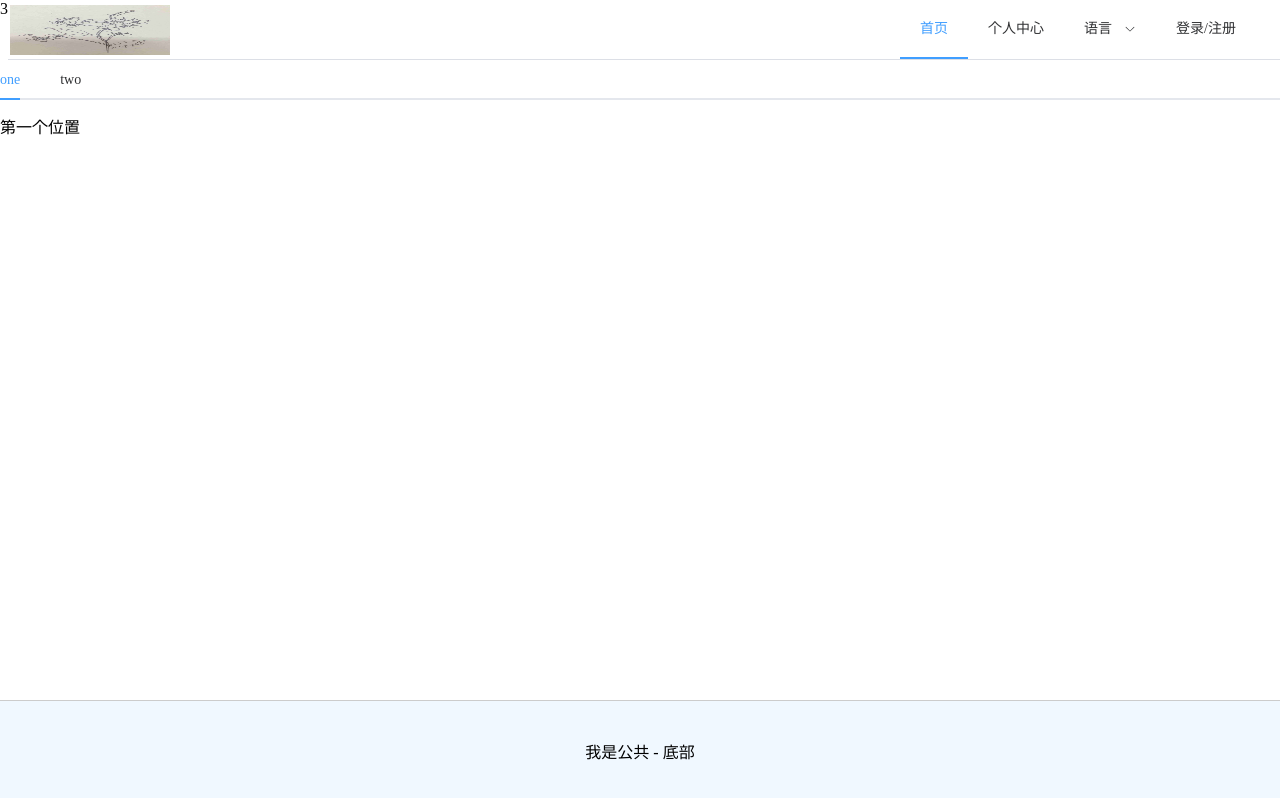
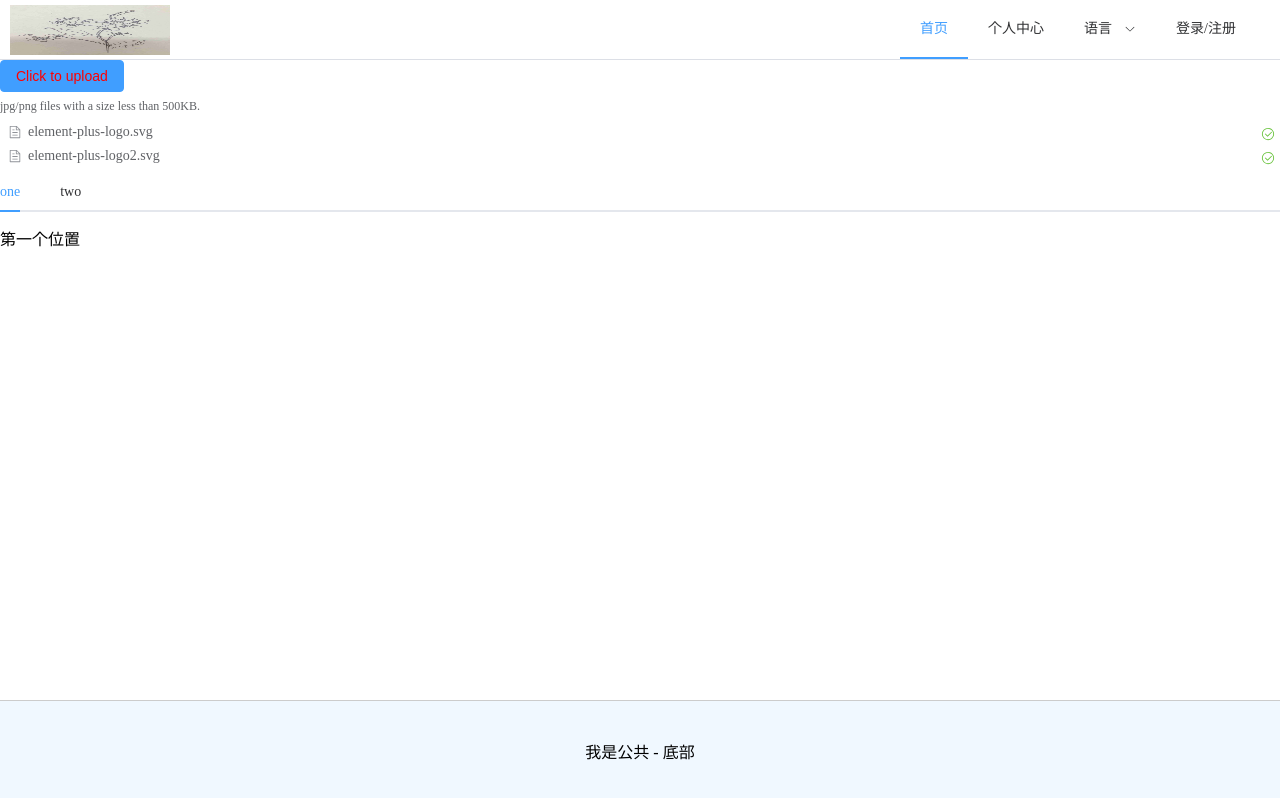
Before and after one commit to linlincat/vueSSR, a Vue app in the folder vue-ssr/: page /home in a window 1280 px wide. Shown: the top 798 px of the page. Built offline with nearby package versions, Linux system fonts and the light colour scheme.

Commit message:
添加vuex对TS的支持

```diff
--- a/vue-ssr/components.d.ts
+++ b/vue-ssr/components.d.ts
@@ -33,6 +33,7 @@ declare module '@vue/runtime-core' {
     ElTabPane: typeof import('element-plus/es')['ElTabPane']
     ElTabs: typeof import('element-plus/es')['ElTabs']
     ElTimePicker: typeof import('element-plus/es')['ElTimePicker']
+    ElUpload: typeof import('element-plus/es')['ElUpload']
     RouterLink: typeof import('vue-router')['RouterLink']
     RouterView: typeof import('vue-router')['RouterView']
   }
--- a/vue-ssr/src/App.vue
+++ b/vue-ssr/src/App.vue
@@ -1,40 +1,44 @@
 <script setup lang="ts">
+
+import { useStore } from '@/store';
 import { useRoute } from 'vue-router'
 import CommonHeader from '@/components/layout/commonHeader.vue'
 /**
  * 官网提供的element-plus/es/dist/lang路径没有type类型描述
  * 引入国际化element-plus/es/locale/lang
  */
-import zhCn from "element-plus/es/locale/lang/zh-cn";
-import en from "element-plus/es/locale/lang/en";
-import { ref } from 'vue';
-import { useI18n } from 'vue-i18n'
+// import zhCn from "element-plus/es/locale/lang/zh-cn";
+// import en from "element-plus/es/locale/lang/en";
+// import { ref } from 'vue';
+// import { useI18n } from 'vue-i18n'
 import CommonFooter from './components/layout/commonFooter.vue';
+import { key } from './store';
 // const value2 = ref('');
-const locale = ref(zhCn);
+// const locale = ref(zhCn);
 /**
  * locale是createI18n下的locale
  * locale.value是修改ele组件内部的国际化
  * localeLanguage修改的是自定义配置的国际化- 修改locale: "en|zh",
  * 在通过useI18n获取到message下的对应国际化信息
  */
-const { locale: localeLanguage } = useI18n();
-const changeLang = (lang: any) => {
-  locale.value = lang
-  // 进入页面拿到的是定义的默认语言,异步请求有延迟
-  // 子组件拿到的数据也是默认语言
-  localeLanguage.value = lang.name
-}
+// const { locale: localeLanguage } = useI18n();
+// const changeLang = (lang: any) => {
+//   locale.value = lang
+//   // 进入页面拿到的是定义的默认语言,异步请求有延迟
+//   // 子组件拿到的数据也是默认语言
+//   localeLanguage.value = lang.name
+// }
 
 // 定义的阶段route 拿到的fullPath是 ‘/’
 // 当页面组件加载完成后才能真正的拿到当前的路由路径
 const route = useRoute()
+const store = useStore()
 </script>
 
 <template>
   <!-- 国际化标签 -->
   <!-- :locale ele组件国际化 -->
-  <el-config-provider :locale="locale">
+  <el-config-provider :locale="store.state.locale">
     <!-- 公共头部 -->
     <CommonHeader v-show="route.fullPath.indexOf('login') === -1" @changeLang="changeLang" />
     <!-- 主体 -->
--- a/vue-ssr/src/components/layout/commonHeader.vue
+++ b/vue-ssr/src/components/layout/commonHeader.vue
@@ -1,37 +1,41 @@
 <script setup lang="ts">
 
-import { getLanguage, IResult, saveLangeuage } from '@/api/index'
+import { getLanguage, IResult } from '@/api/index'
 import { ref, defineEmits, defineProps, onMounted, getCurrentInstance } from 'vue';
-import { useStore } from 'vuex';
 import zhCn from "element-plus/es/locale/lang/zh-cn"
 import en from 'element-plus/es/locale/lang/en'
 
 import { useI18n, } from "vue-i18n";
 import router from '@/router';
 import { userLogout } from '@/api/login';
+import { useStore } from '@/store';
+
 
 const { proxy }: any = getCurrentInstance()
-const status = localStorage.getItem("useStatus")
 const store = useStore()
-// 国际化
-const { t } = useI18n()
 
 onMounted(() => {
-  // toGetLanguage()
+  // 不管用,虽然能改变执行顺序,但是这个时候没有创建打开数据库,直接调用方法是提示没有改方法的;
+  // setTimeout(()=>{toGetLanguage()},2000)
 })
 const activeIndex = ref("orders")
 const emit = defineEmits<{
   (e: 'changeLang', lang: any): void
 }>()
+const { t, locale: localeLanguage } = useI18n();
 function handleSelect(e: any) {
   if (e === 'zh') {
     // 通知组件修改国际化
-    emit('changeLang', zhCn)
+    // emit('changeLang', zhCn)
     // 本地保存国际化
-    toSaveLangeuage('zh')
+    store.dispatch("toSaveLangeuage", zhCn)
+    localeLanguage.value = e
+    // toSaveLangeuage('zh')
   } else if (e === 'en') {
-    emit('changeLang', en)
-    toSaveLangeuage('en')
+    // emit('changeLang', en)
+    // toSaveLangeuage('en')
+    store.dispatch("toSaveLangeuage", en)
+    localeLanguage.value = e
   } else if (e === 'login') {
     router.push({
       name: 'login'
@@ -41,12 +45,12 @@ function handleSelect(e: any) {
   }
 }
 // 保存国际化
-function toSaveLangeuage(lang: any) {
-  saveLangeuage(lang).then(res => {
-    const { success } = res;
-    success ? console.log('保存国际化语言成功') : console.log('保存国际化语言失败')
-  })
-}
+// function toSaveLangeuage(lang: any) {
+//   saveLangeuage(lang).then(res => {
+//     const { success } = res;
+//     success ? console.log('保存国际化语言成功') : console.log('保存国际化语言失败')
+//   })
+// }
 // 获取国际化
 function toGetLanguage() {
   getLanguage().then(res => {
@@ -68,7 +72,8 @@ function doUserLogout() {
     if (success) {
       router.push({ name: 'login' })
       proxy.$message.success(message)
-      localStorage.setItem("useStatus", "0")
+      // localStorage.setItem("useStatus", "0")
+      store.commit("setUserStatus", 0)
     }
     else {
       proxy.$message.error(message)
@@ -79,7 +84,6 @@ function doUserLogout() {
 
 <template>
   <div class="common-header">
-    {{ store.state.count }}
     <img class="logo" src="@/assets/imgs/layout/z01.jpg" alt="logo" />
     <el-menu :default-active="activeIndex" class="el-menu-demo" mode="horizontal" @select="handleSelect">
       <el-menu-item index="orders">{{ t(`header.order`) }}</el-menu-item>
@@ -89,7 +93,7 @@ function doUserLogout() {
         <el-menu-item index="zh">中文</el-menu-item>
         <el-menu-item index="en">English</el-menu-item>
       </el-sub-menu>
-      <el-sub-menu index="avatar" v-if="status === '1'">
+      <el-sub-menu index="avatar" v-if="store.state.userStatus === 1">
         <template #title> <img class="avatar" src="@/assets/imgs/layout/z02.jpg" alt="center" /></template>
         <el-menu-item index="logout">退出</el-menu-item>
       </el-sub-menu>
--- a/vue-ssr/src/composables/login/useFormOperates.ts
+++ b/vue-ssr/src/composables/login/useFormOperates.ts
@@ -2,12 +2,14 @@ import { getCurrentInstance } from "vue";
 import { userLogin, userSign } from "@/api/login";
 import { IResult } from "@/api";
 import { Router } from "vue-router";
+import { useStore } from '@/store';
 interface IruleFrom {
   mobile: string;
   password: string;
 }
 export default function useFormOperates(router: Router, params: any) {
   const { proxy }: any = getCurrentInstance();
+  const store = useStore()
   // 注册
   function userRegister(params: IruleFrom) {
     userSign(params).then((res: IResult) => {
@@ -24,8 +26,10 @@ export default function useFormOperates(router: Router, params: any) {
   function userLoginFn(params: IruleFrom) {
     userLogin(params).then((res: IResult) => {
       const { success, message, result } = res;
+      const {status} = result
       if (success) {
-        localStorage.setItem("useStatus", result.status);
+        // localStorage.setItem("useStatus", result.status);
+        store.commit("setUserStatus", status)
         router.push({ name: "home" });
         proxy.$message.success(message);
       } else {
--- a/vue-ssr/src/db/index.ts
+++ b/vue-ssr/src/db/index.ts
@@ -2,7 +2,7 @@ import IndexDB from "@/utils/indexDB";
 import languageObjectStore from "./objectStores/language";
 import userObjectStore from "./objectStores/user";
 
-export const indexDB = new IndexDB("demo");
+export const indexDB = new IndexDB("ssrdb");
 
 export default {
   indexDB,
--- a/vue-ssr/src/store/index.ts
+++ b/vue-ssr/src/store/index.ts
@@ -1,20 +1,51 @@
-import { createStore } from "vuex";
+import { createStore, Store, useStore as cusStore } from "vuex";
+import { saveLangeuage } from "@/api/index";
+import { InjectionKey } from "vue";
 
-export const store = createStore({
+export interface AllStateTypes {
+  count: number;
+  locale: any;
+  userStatus: number
+}
+
+export const key: InjectionKey<Store<AllStateTypes>> = Symbol();
+export function useStore() {
+  return cusStore(key)
+}
+export const store = createStore<AllStateTypes>({
   state: {
-    count: 3,
+    count: 1,
+    locale: null,
+    userStatus: 0,
   },
 
   mutations: {
     setCount(state, payload) {
       state.count += payload;
     },
+    setLanguage(state, payload) {
+      state.locale = payload;
+      return state.locale;
+    },
+    setUserStatus(state, payload) {
+      state.userStatus = payload;
+      return state.userStatus;
+    },
   },
   actions: {
-    fetchCount({ commit, state }, payload) {
+    fetchCount({ commit }, payload) {
       setTimeout(() => {
         commit("setCount", payload);
-      }, 200);
+      }, 1000);
+    },
+    toSaveLangeuage({ commit }, lang: any) {
+      saveLangeuage(lang.name).then((res) => {
+        const { success } = res;
+        commit("setLanguage", lang);
+        success
+          ? console.log("保存国际化语言成功")
+          : console.log("保存国际化语言失败");
+      });
     },
   },
 });
--- a/vue-ssr/src/utils/indexDB.ts
+++ b/vue-ssr/src/utils/indexDB.ts
@@ -9,8 +9,9 @@ export default class DB {
   // 打开数据库
   openStore(stores: any) {
     // window.indexedDB.open("", 1); 返回一个IDBOpenDBRequest对象
-    const request = window.indexedDB.open(this.dbName);
+    const request = window.indexedDB.open(this.dbName, 2);
     return new Promise((resolve, reject) => {
+      console.log("打开数据库")
       // 数据库打开成功
       request.onsuccess = (event: any) => {
         this.db = event.target.result;
--- a/vue-ssr/src/views/home/index.vue
+++ b/vue-ssr/src/views/home/index.vue
@@ -1,10 +1,53 @@
 <script setup lang="ts">
+import { ElMessage, ElMessageBox, UploadProps, UploadUserFile } from 'element-plus';
 import {useRoute} from 'vue-router'
 import  got  from "./got.vue"
 import { apiHomeList } from '@/api/index'
 import { ref, watch } from 'vue';
 const route = useRoute()
 const activeName = ref("login")
+
+const fileList = ref<UploadUserFile[]>([
+  {
+    name: 'element-plus-logo.svg',
+    url: 'https://element-plus.org/images/element-plus-logo.svg',
+  },
+  {
+    name: 'element-plus-logo2.svg',
+    url: 'https://element-plus.org/images/element-plus-logo.svg',
+  },
+])
+
+const handleRemove: UploadProps['onRemove'] = (file, uploadFiles) => {
+  console.log(file, uploadFiles)
+}
+
+const handlePreview: UploadProps['onPreview'] = (uploadFile) => {
+  console.log(uploadFile)
+}
+
+const handleExceed: UploadProps['onExceed'] = (files, uploadFiles) => {
+  ElMessage.warning(
+    `The limit is 3, you selected ${files.length} files this time, add up to ${
+      files.length + uploadFiles.length
+    } totally`
+  )
+}
+
+const beforeRemove: UploadProps['beforeRemove'] = (uploadFile, uploadFiles) => {
+  return ElMessageBox.confirm(
+    `Cancel the transfer of ${uploadFile.name} ?`
+  ).then(
+    () => true,
+    () => false
+  )
+}
+const handleChange: UploadProps['onChange'] = (uploadFile, uploadFiles) => {
+  console.log(uploadFile,"upload")
+  console.log(uploadFiles,"uploadFilesuploadFiles")
+  // debugger
+  fileList.value = fileList.value.slice(-3)
+}
 const handleClick = (e: any) => {
   console.log(e.props.name)
 }
@@ -20,6 +63,25 @@ watch(
 
 </script>
 <template>
+  <el-upload
+    v-model:file-list="fileList"
+    :on-change="handleChange"
+    class="upload-demo"
+    action="https://run.mocky.io/v3/9d059bf9-4660-45f2-925d-ce80ad6c4d15"
+    multiple
+    :on-preview="handlePreview"
+    :on-remove="handleRemove"
+    :before-remove="beforeRemove"
+    :limit="3"
+    :on-exceed="handleExceed"
+  >
+    <el-button type="primary">Click to upload</el-button>
+    <template #tip>
+      <div class="el-upload__tip">
+        jpg/png files with a size less than 500KB.
+      </div>
+    </template>
+  </el-upload>
   <el-tabs v-model="activeName" class="demo-tabs" @tab-click="handleClick">
     <el-tab-pane label="one" name="login">
       第一个位置
```
Also changed, not shown: vue-ssr/src/api/index.ts (+4 -4 lines), vue-ssr/src/main.ts (+4 -3 lines).
